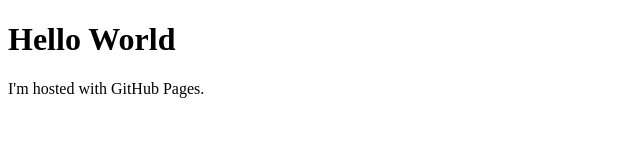
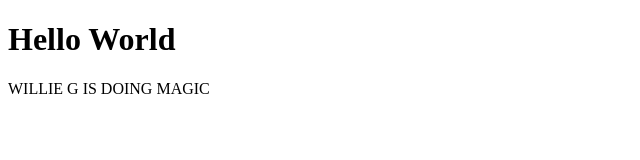
Before and after one commit to magicdoworld/magicdoworld.github.io, a plain HTML site: page index.html in a window 1280 px wide. Shown: the full height of the page, 0-640 px from the left. Drawn offline with Linux system fonts and the light colour scheme.

Commit message:
Update index.html

```diff
--- a/index.html
+++ b/index.html
@@ -2,6 +2,6 @@
 <html>
 <body>
 <h1>Hello World</h1>
-<p>I'm hosted with GitHub Pages.</p>
+<p>WILLIE G IS DOING MAGIC</p>
 </body>
 </html>
```
